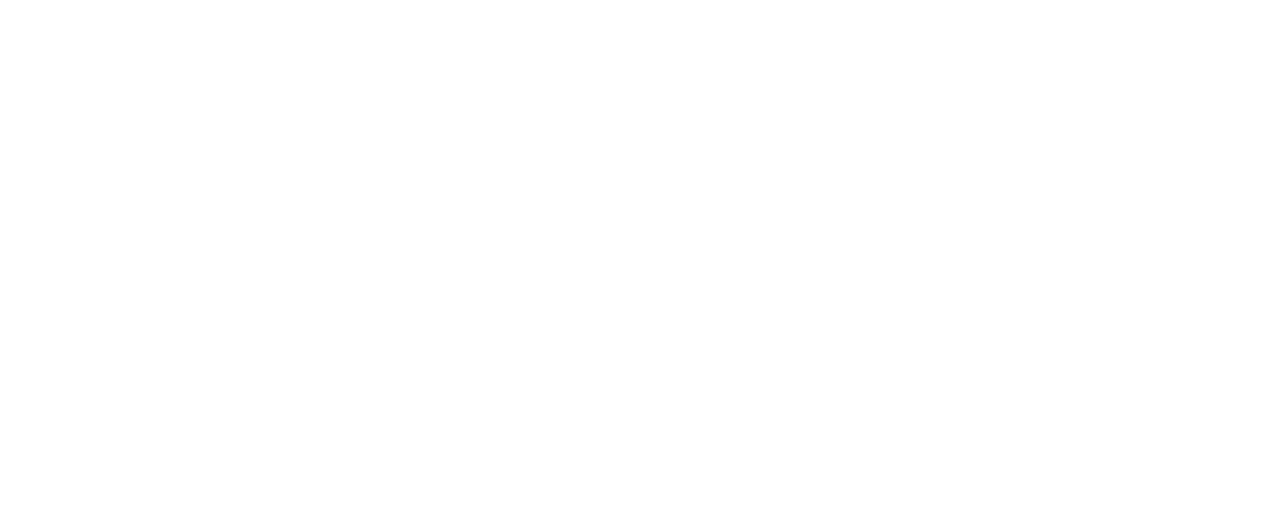
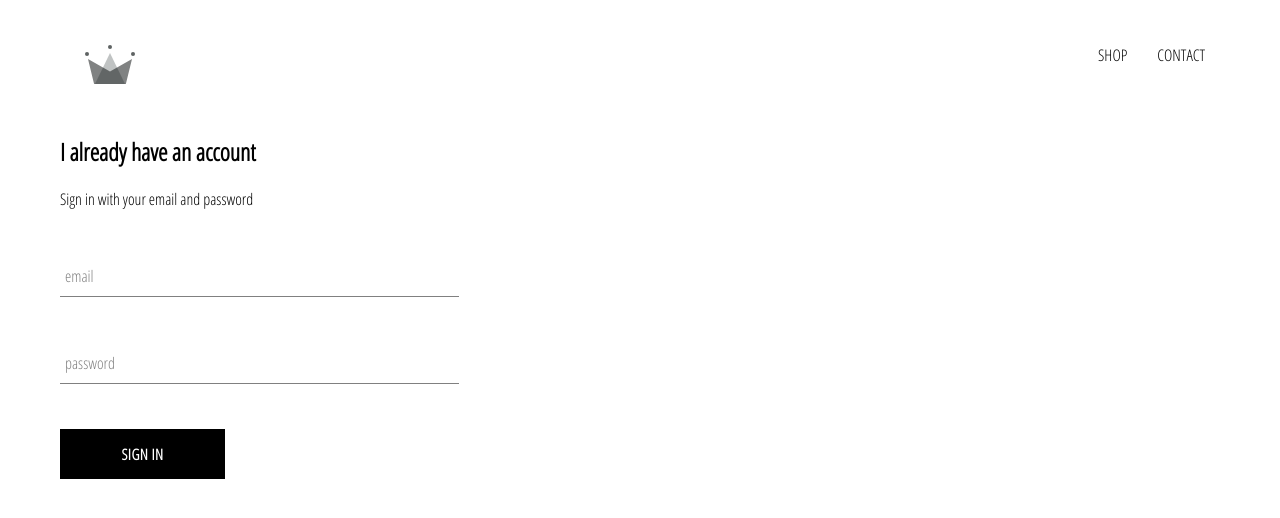
Before and after one commit to Tobiijaware/reactecommerce, a React (Create React App) app: page /signin in a window 1280 px wide. Shown: the top 518 px of the page. Built offline with nearby package versions, Linux system fonts and the light colour scheme.

Commit message:
added the signin and button components

```diff
--- a/src/App.css
+++ b/src/App.css
@@ -2,3 +2,8 @@
     font-family: 'Open Sans Condensed';
     padding: 20px 60px;
 }
+
+a{
+    text-decoration: none;
+    color: black;
+}
--- a/src/App.js
+++ b/src/App.js
@@ -1,17 +1,23 @@
 import './App.css';
-import {Route} from 'react-router-dom';
-
+import { Switch , Route} from 'react-router-dom';
 import HomePage from './pages/homepage.component';
-
 import ShopPage from './pages/shop/shop.component.jsx';
+import Header from './components/header/header-component.jsx';
+import SignInAndSignUpPage from './pages/signin-signup/signin-signup.component.jsx';
 
 
 function App() {
   return (
     <div>
-      <Route exact path='/' component={HomePage} />
-      <Route path='/shop' component={ShopPage} />
+      <Header/>
+        <Switch>
+          <Route exact path='/' component={HomePage} />
+          <Route path='/shop' component={ShopPage} />
+          <Route path='/signin' component={SignInAndSignUpPage} />
+
+        </Switch>
     </div>
+
   );
 }
 
--- /dev/null
+++ b/src/components/button/button.component.jsx
@@ -0,0 +1,10 @@
+import React from 'react';
+import './button.styles.scss';
+
+const Button = ({children, ...otherProps}) => (
+    <button className='custom-button' {...otherProps}>
+         {children}
+    </button>
+);
+
+export default Button;
--- /dev/null
+++ b/src/components/button/button.styles.scss
@@ -0,0 +1,22 @@
+.custom-button {
+    min-width: 165px;
+    width: auto;
+    height: 50px;
+    letter-spacing: 0.5px;
+    line-height: 50px;
+    padding: 0 35px 0 35px;
+    font-size: 15px;
+    background-color: black;
+    color: white;
+    text-transform: uppercase;
+    font-family: 'Open Sans Condensed';
+    font-weight: bolder;
+    border: none;
+    cursor: pointer;
+
+    &:hover {
+      background-color: white;
+      color: black;
+      border: 1px solid black;
+    }
+  }
--- /dev/null
+++ b/src/components/form-input/form-input.component.jsx
@@ -0,0 +1,19 @@
+import React from 'react';
+import './form-input.styles.scss';
+
+const FormInput = ({handleChange, label, ...otherProps}) => (
+    <div className="group">
+        <input className='form-input' onChange={handleChange} {...otherProps}/>
+        {
+            label ?
+            (<label>
+                <label className={`${otherProps.value.length ? 'shrink' : ''} form-input-label` }>
+                    {label}
+                </label>
+            </label>)
+            : null
+        }
+    </div>
+);
+
+export default FormInput;
--- /dev/null
+++ b/src/components/form-input/form-input.styles.scss
@@ -0,0 +1,54 @@
+$sub-color: grey;
+$main-color: black;
+
+@mixin shrinkLabel {
+  top: -14px;
+  font-size: 12px;
+  color: $main-color;
+}
+
+.group {
+  position: relative;
+  margin: 45px 0;
+
+  .form-input {
+    background: none;
+    background-color: white;
+    color: $sub-color;
+    font-size: 18px;
+    padding: 10px 10px 10px 5px;
+    display: block;
+    width: 100%;
+    border: none;
+    border-radius: 0;
+    border-bottom: 1px solid $sub-color;
+    margin: 25px 0;
+
+    &:focus {
+      outline: none;
+    }
+
+    &:focus ~ .form-input-label {
+      @include shrinkLabel();
+    }
+  }
+
+  input[type='password'] {
+    letter-spacing: 0.3em;
+  }
+
+  .form-input-label {
+    color: $sub-color;
+    font-size: 16px;
+    font-weight: normal;
+    position: absolute;
+    pointer-events: none;
+    left: 5px;
+    top: 10px;
+    transition: 300ms ease all;
+
+    &.shrink {
+      @include shrinkLabel();
+    }
+  }
+}
--- /dev/null
+++ b/src/components/header/header-comonent.styles.scss
@@ -0,0 +1,25 @@
+.header {
+    height: 70px;
+    width: 100%;
+    display: flex;
+    justify-content: space-between;
+    margin-bottom: 25px;
+
+    .logo-container {
+      height: 100%;
+      width: 70px;
+      padding: 25px;
+    }
+
+    .options {
+      width: 50%;
+      height: 100%;
+      display: flex;
+      align-items: center;
+      justify-content: flex-end;
+
+      .option {
+        padding: 10px 15px;
+      }
+    }
+  }
--- /dev/null
+++ b/src/components/header/header-component.jsx
@@ -0,0 +1,19 @@
+import React from 'react';
+import {Link} from 'react-router-dom';
+import './header-comonent.styles.scss';
+import {ReactComponent as Logo} from '../../assets/crown.svg';
+
+
+const Header = () => (
+    <div className='header'>
+        <Link className='logo-container' to="/">
+            <Logo className='logo'/>
+        </Link>
+        <div className='options'>
+            <Link to="/shop" className='option'>SHOP</Link>
+            <Link to="/contact" className='option'>CONTACT</Link>
+        </div>
+    </div>
+);
+
+export default Header;
--- /dev/null
+++ b/src/components/signin/signin.component.jsx
@@ -0,0 +1,63 @@
+import React from 'react';
+import FormInput from '../form-input/form-input.component';
+import Button from '../button/button.component';
+import './signin.styles.scss';
+
+class SignIn extends React.Component{
+    constructor(props){
+        super(props);
+
+        this.state = {
+            email: '',
+            password: '',
+        }
+    }
+handleSubmit = event => {
+    event.preventDefault();
+
+    this.setState({email: '', password: ''});
+}
+
+handleChange = event => {
+    const {value, name} = event.target;
+
+    this.setState({[name]: value})
+}
+
+render(){
+    return(
+        <div className='sign-in'>
+            <h2>I already have an account</h2>
+            <span>Sign in with your email and password</span>
+
+
+            <form onSubmit={this.handleSubmit}>
+                <FormInput
+                name="email"
+                handleChange={this.handleChange}
+                type="email"
+                label="email"
+                value={this.state.email}
+                required />
+
+
+                <FormInput
+                name="password"
+                type="password"
+                label="password"
+                handleChange={this.handleChange}
+                value={this.state.password}
+                required />
+
+
+
+                <Button type="submit">Sign In</Button>
+            </form>
+
+        </div>
+    );
+}
+
+}
+
+export default SignIn;
--- /dev/null
+++ b/src/components/signin/signin.styles.scss
@@ -0,0 +1,10 @@
+.sign-in {
+    width: 30vw;
+    display: flex;
+    flex-direction: column;
+
+
+    .title{
+        margin: 10px 0;
+    }
+}
--- /dev/null
+++ b/src/pages/signin-signup/signin-signup.component.jsx
@@ -0,0 +1,14 @@
+import React from 'react';
+import './signin-signup.styles.scss';
+import SignIn from '../../components/signin/signin.component.jsx';
+
+const SignInAndSignUpPage = () => (
+    <div className='sign-in-and-sign-up'>
+        <SignIn/>
+    </div>
+);
+
+
+
+
+export default SignInAndSignUpPage;
```
Also changed, not shown: src/assets/crown.svg (added), src/pages/signin-signup/signin-signup.styles.scss (added).
